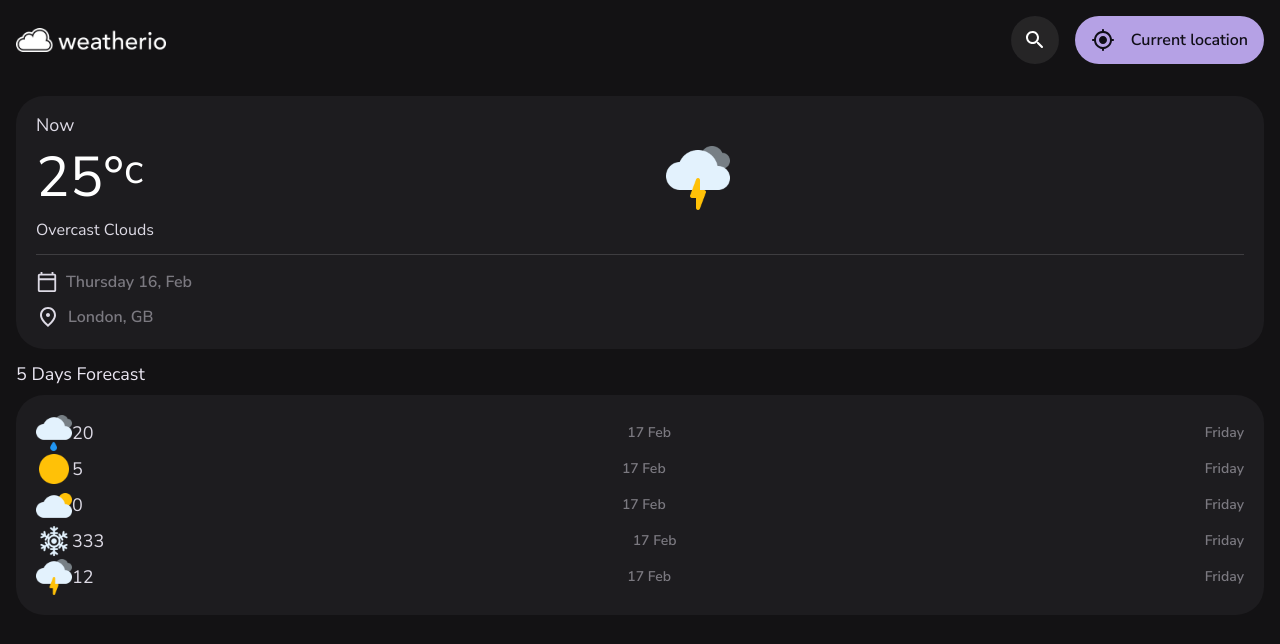
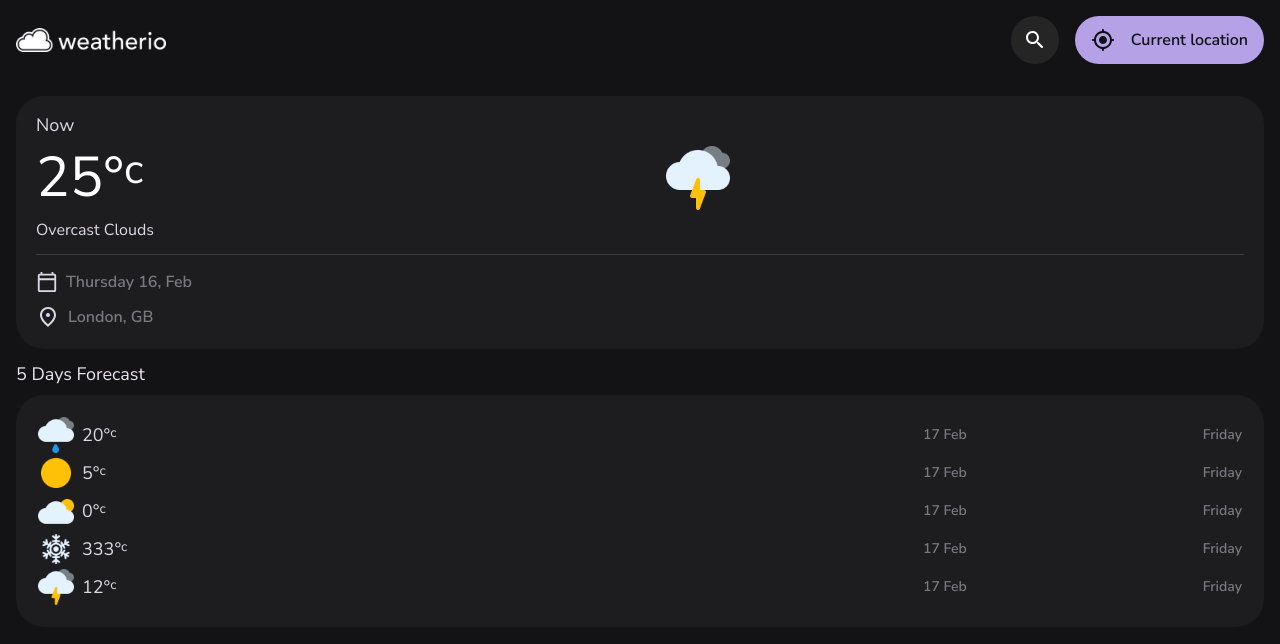
Before and after one commit to HunterM7/cloudy-ho, a React (Vite) app: page / in a window 1280 px wide. Shown: the top 644 px of the page. Built offline with nearby package versions, Linux system fonts and the light colour scheme.

Commit message:
Updated forecast

```diff
--- a/src/ui/ForecastCard/ForecastCard.module.scss
+++ b/src/ui/ForecastCard/ForecastCard.module.scss
@@ -7,3 +7,7 @@
 	@include card;
 	@include card-lg;
 }
+
+.table {
+	width: 100%;
+}
--- a/src/ui/ForecastCard/ForecastCard.tsx
+++ b/src/ui/ForecastCard/ForecastCard.tsx
@@ -9,13 +9,13 @@ import styles from './ForecastCard.module.scss'
 export const ForecastCard: FC = () => {
   return (
     <div className={styles.card}>
-      <ul>
+      <table className={styles.table}>
         <ForecastItem temperature={20} condition="lightRain" />
         <ForecastItem temperature={5} condition="clear" />
         <ForecastItem temperature={0} condition="partlyCloudy" />
         <ForecastItem temperature={333} condition="snow" />
         <ForecastItem temperature={12} condition="thunderstorm" />
-      </ul>
+      </table>
     </div>
   )
 }
--- a/src/ui/ForecastCard/ForecastItem/ForecastItem.module.scss
+++ b/src/ui/ForecastCard/ForecastItem/ForecastItem.module.scss
@@ -2,26 +2,24 @@
 
 @import 'styles/_mixins';
 
-.item {
-	display: flex;
-	justify-content: space-between;
-	align-items: center;
+.row {
 }
 
-.leftSide {
+.condition {
 	display: flex;
 	align-items: center;
-}
+	gap: 8px;
 
-.icon {
-	width: 36px;
-	height: 36px;
+	&__icon {
+		width: 36px;
+		height: 36px;
 
-	object-fit: contain;
-	object-position: center;
-}
+		object-fit: contain;
+		object-position: center;
+	}
 
-.info {
+	&__info {
+	}
 }
 
 .temperature {
@@ -35,6 +33,7 @@
 
 	font-weight: $weight-semiBold;
 	color: $on-surface-variant;
+	text-align: right;
 }
 
 .weekDay {
@@ -42,4 +41,5 @@
 
 	font-weight: $weight-semiBold;
 	color: $on-surface-variant;
+	text-align: right;
 }
--- a/src/ui/ForecastCard/ForecastItem/ForecastItem.tsx
+++ b/src/ui/ForecastCard/ForecastItem/ForecastItem.tsx
@@ -16,23 +16,31 @@ export const ForecastItem: FC<IForecastItemProps> = ({
   temperature,
 }) => {
   return (
-    <li className={styles.item}>
-      <div className={styles.leftSide}>
+    <tr className={styles.row}>
+      <td>
+        <div className={styles.condition}>
           <img
-          className={styles.icon}
+            className={styles.condition__icon}
             src={WeatherConditions[condition].image.day}
             alt="Overcast Clouds"
           />
 
-        <div className={styles.info}>
-          <p className={styles.temperature}>{temperature}</p>
+          <div className={styles.condition__info}>
+            <p className={styles.temperature}>
+              {temperature}&deg;<sup>c</sup>
+            </p>
           </div>
         </div>
+      </td>
 
+      <td>
         <p className={styles.date}>17 Feb</p>
+      </td>
 
+      <td>
         <p className={styles.weekDay}>Friday</p>
-    </li>
+      </td>
+    </tr>
   )
 }
 
```
Lines whose indentation alone changed are shown as unchanged.
